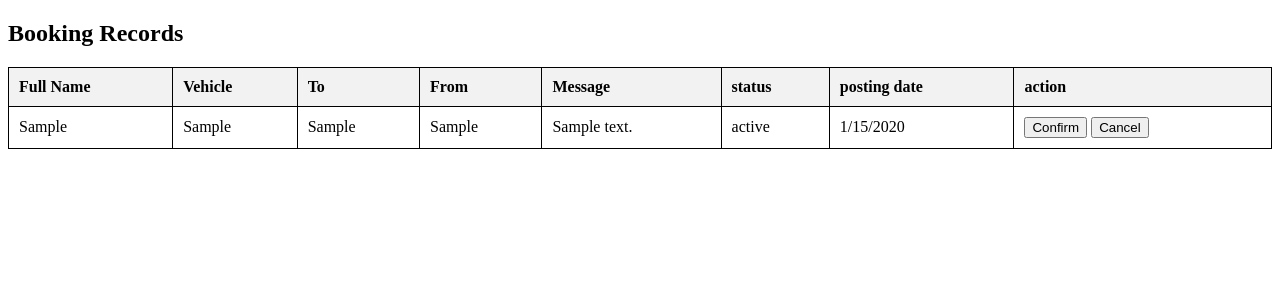
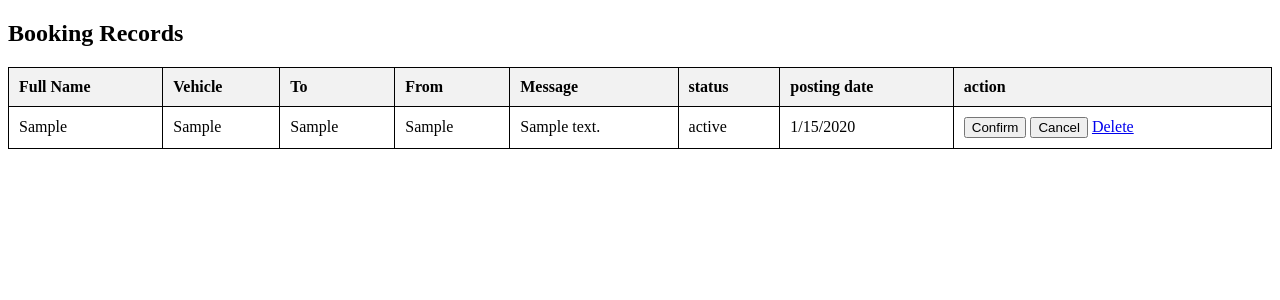
Before and after one commit to rohityadav2003/carrental, a Node server app: page /admin/bookings in a window 1280 px wide. Shown: the top 300 px of the page. Run offline with Node 20, Linux system fonts and the light colour scheme; tables that the repository leaves empty hold one stand-in row (values such as "Sample post"); some libraries are stand-ins or nearby versions.

Commit message:
Update booking.ejs

```diff
--- a/views/booking.ejs
+++ b/views/booking.ejs
@@ -55,6 +55,7 @@
               <form action="/admin/update-booking/<%= booking._id %>" method="POST">
                 <button type="submit" name="status" value="Confirmed">Confirm</button>
                 <button type="submit" name="status" value="Cancelled">Cancel</button>
+                 <a href="/admin/delete3/<%= booking._id %>" class="delete">Delete</a>
               </form>
             </td>
 
```
